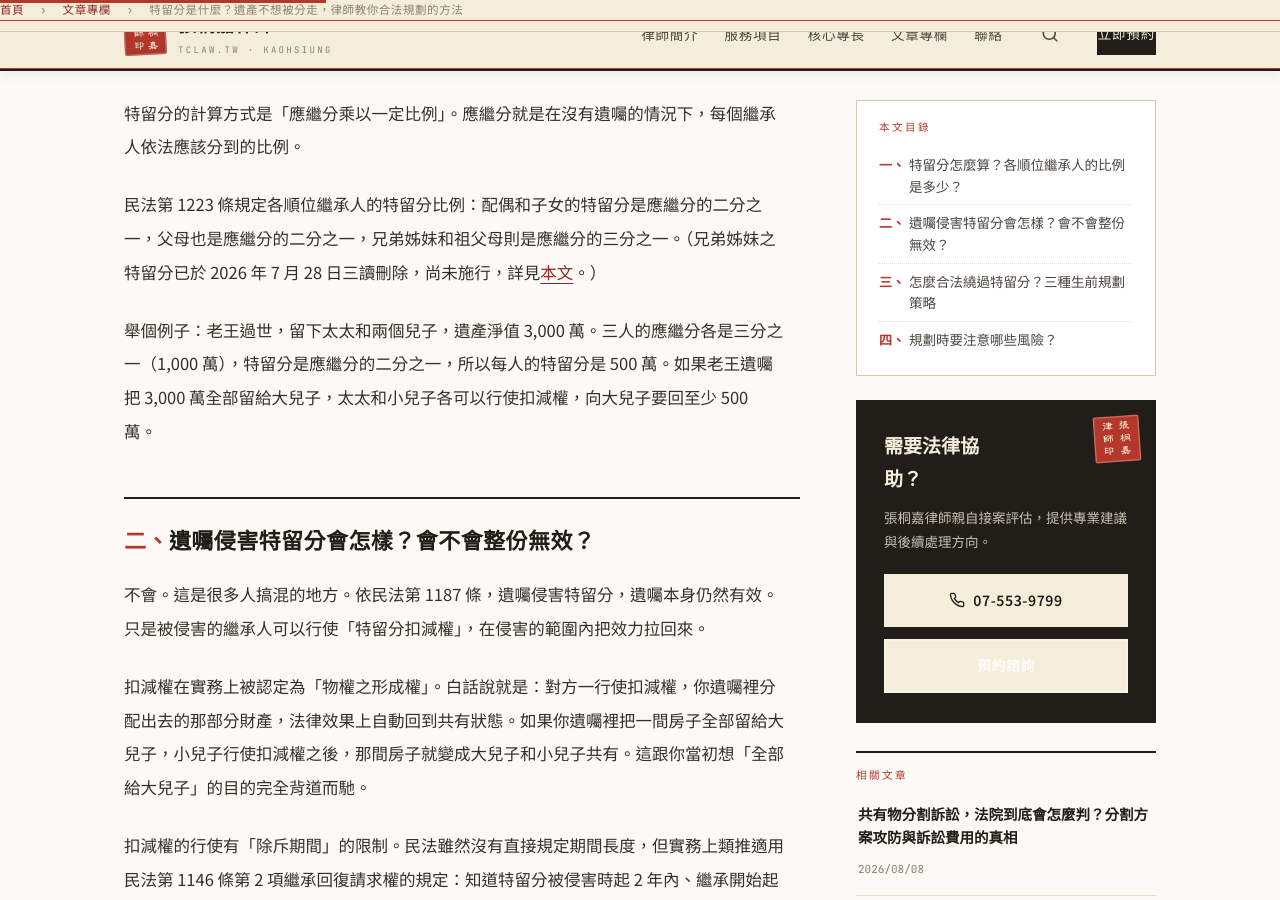
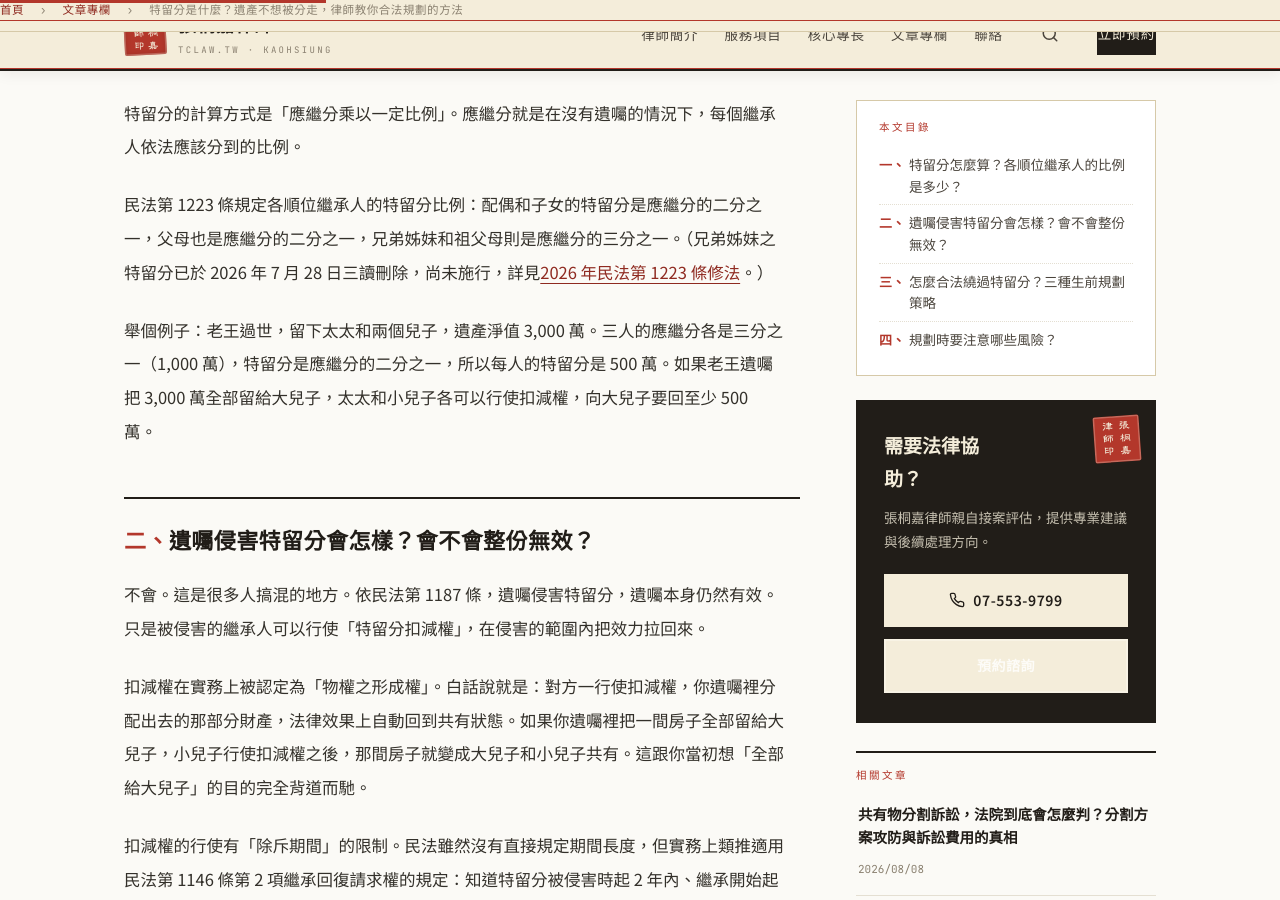
Before and after one commit to let0448/tclaw.tw, a Jekyll site: the page built from _posts/2026-04-04-legitimate-portion-estate-planning-legal-guide.md, in a window 1280 px wide and 900 px high, scrolled down 1256 px. Built offline with Jekyll 4.4.1, drawn with Linux system fonts in a browser that asks for light colours.

Commit message:
fix: 特留分篇短指向錨文本由「本文」改為關鍵字
「本文」語意指向自身,實際連往另一篇,且違反錨文本用關鍵字的規範

Co-Authored-By: Claude Opus 5 <noreply@anthropic.com>
Claude-Session: https://claude.ai/code/session_01RfpWCSgUMWHCE2mK2gnEvN

```diff
--- a/_posts/2026-04-04-legitimate-portion-estate-planning-legal-guide.md
+++ b/_posts/2026-04-04-legitimate-portion-estate-planning-legal-guide.md
@@ -26,7 +26,7 @@ category: 家事法
 
 特留分的計算方式是「應繼分乘以一定比例」。應繼分就是在沒有遺囑的情況下，每個繼承人依法應該分到的比例。
 
-民法第 1223 條規定各順位繼承人的特留分比例：配偶和子女的特留分是應繼分的二分之一，父母也是應繼分的二分之一，兄弟姊妹和祖父母則是應繼分的三分之一。（兄弟姊妹之特留分已於 2026 年 7 月 28 日三讀刪除，尚未施行，詳見[本文](/articles/sibling-legitimate-portion-abolition-legal-guide/)。）
+民法第 1223 條規定各順位繼承人的特留分比例：配偶和子女的特留分是應繼分的二分之一，父母也是應繼分的二分之一，兄弟姊妹和祖父母則是應繼分的三分之一。（兄弟姊妹之特留分已於 2026 年 7 月 28 日三讀刪除，尚未施行，詳見[2026 年民法第 1223 條修法](/articles/sibling-legitimate-portion-abolition-legal-guide/)。）
 
 舉個例子：老王過世，留下太太和兩個兒子，遺產淨值 3,000 萬。三人的應繼分各是三分之一（1,000 萬），特留分是應繼分的二分之一，所以每人的特留分是 500 萬。如果老王遺囑把 3,000 萬全部留給大兒子，太太和小兒子各可以行使扣減權，向大兒子要回至少 500 萬。
 
```
